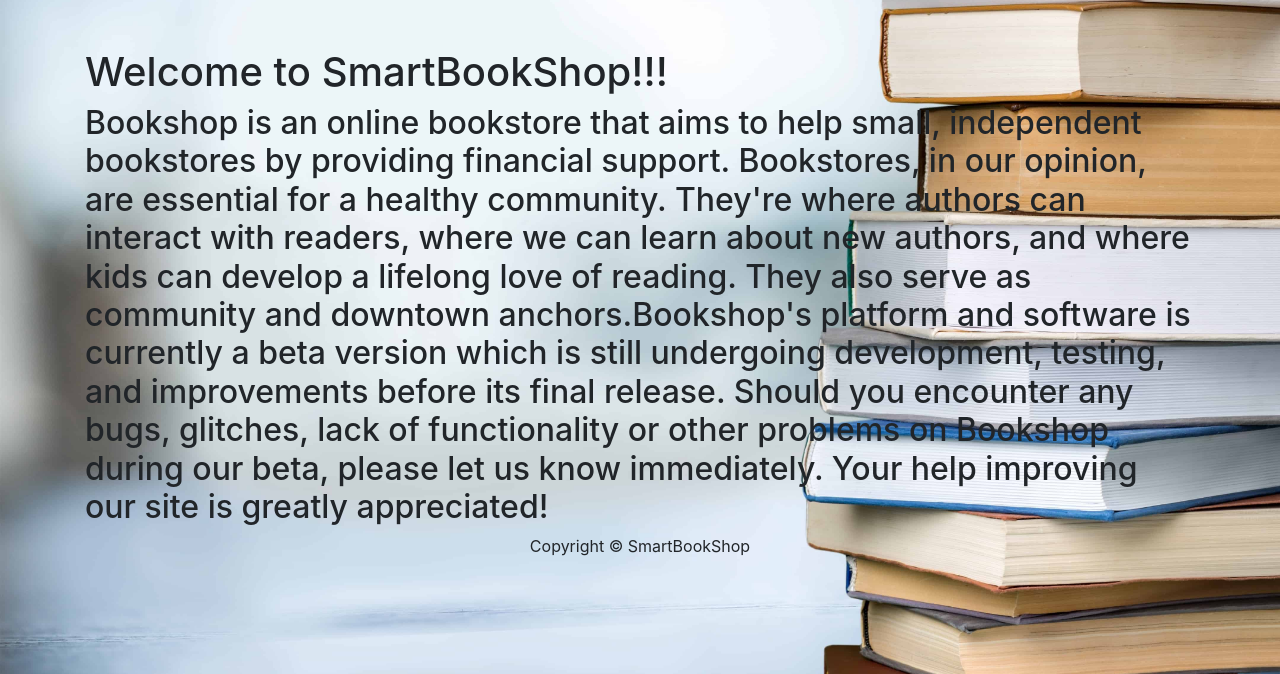
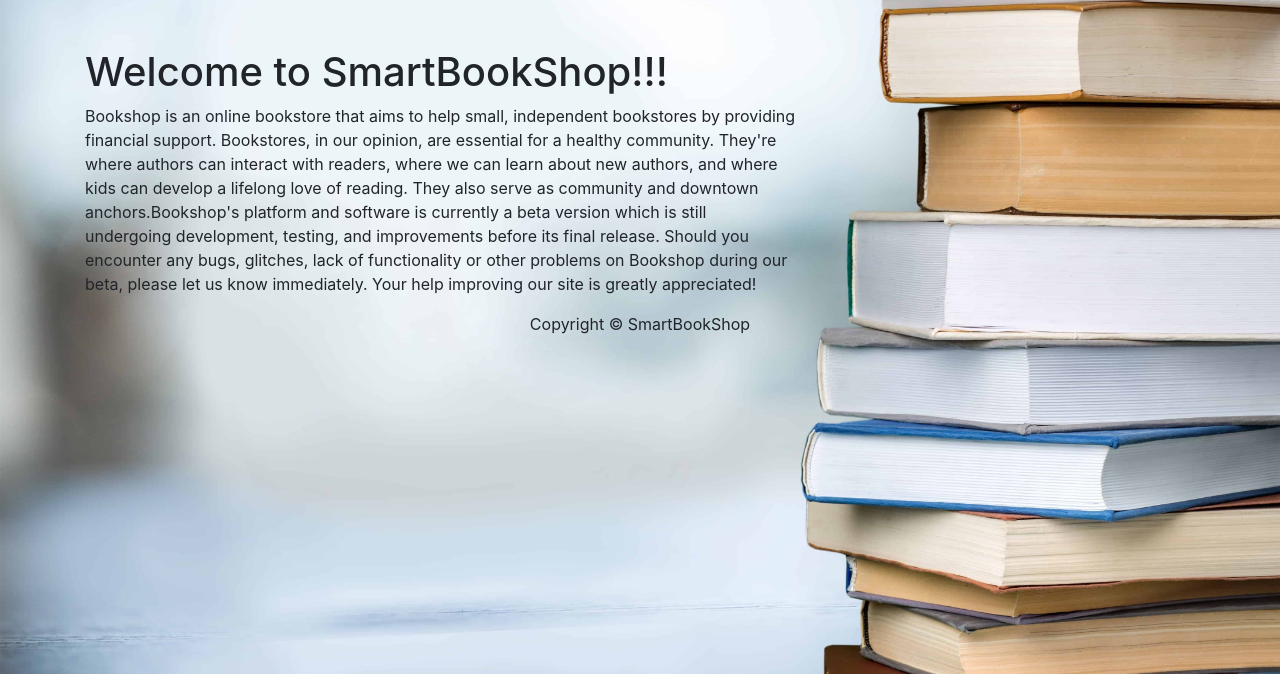
Before and after one commit to jagdeepkaur443/smartbookshop, a Django app: page /about/ in a window 1280 px wide. Shown: the part 126-800 px from the top of the page. Run offline with Django 3.2, Linux system fonts and the light colour scheme; some libraries are stand-ins or nearby versions.

Commit message:
cahnges in about us page

```diff
--- a/book/templates/book/aboutus.html
+++ b/book/templates/book/aboutus.html
@@ -1,11 +1,17 @@
 {% extends 'book/base.html' %}
 {% block content %}
+<style>
+.about{
+    width:80%;
+}
+</style>
     <div class="about">
         <H1>Welcome to SmartBookShop!!!</H1>
-        <h2>Bookshop is an online bookstore that aims to help small, independent bookstores by providing financial support.
+        <div class ="about">
+        <p>Bookshop is an online bookstore that aims to help small, independent bookstores by providing financial support.
          Bookstores, in our opinion, are essential for a healthy community. They're where authors can interact with readers, where we can learn about new authors, and where kids can develop a lifelong love of reading. They also serve as community and downtown anchors.Bookshop's platform and software is currently a beta version which is still undergoing development, testing, and improvements before its final release.
 
-           Should you encounter any bugs, glitches, lack of functionality or other problems on Bookshop during our beta, please let us know immediately. Your help improving our site is greatly appreciated!</h2>
-    </div>
+           Should you encounter any bugs, glitches, lack of functionality or other problems on Bookshop during our beta, please let us know immediately. Your help improving our site is greatly appreciated!</p>
+        </div>
 
 {% endblock %}
```
